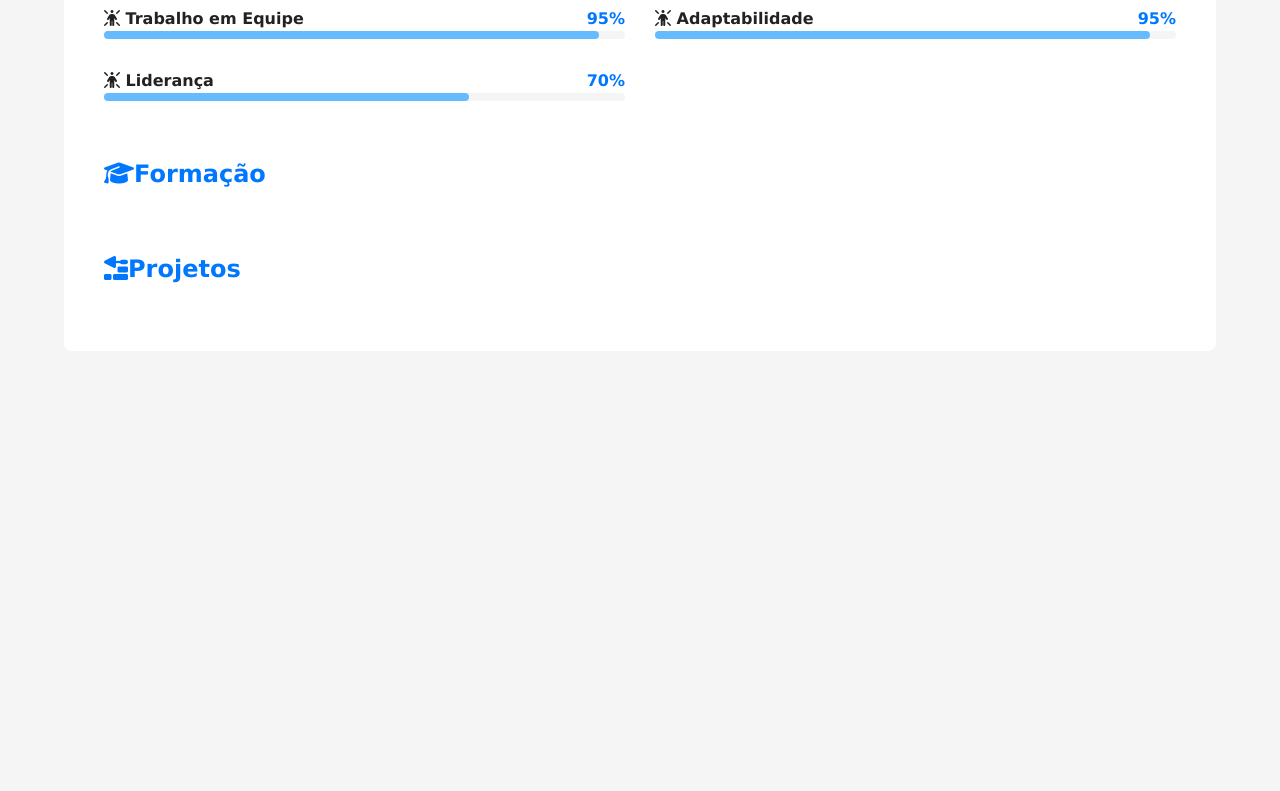
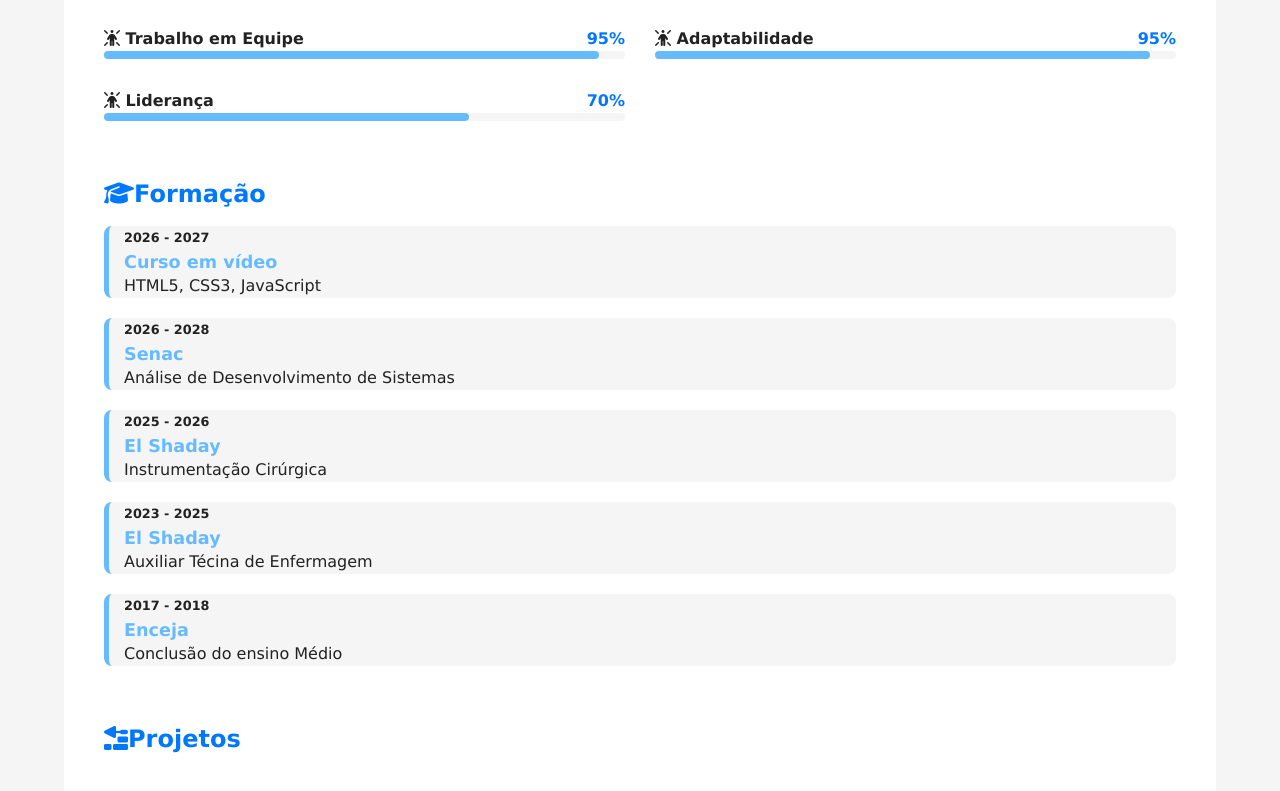
Before and after one commit to marvaozinha/projeto-portifolio, a plain HTML site: page index.html in a window 1280 px wide. Shown: the part 1405-2196 px from the top of the page. Before the commit the page ends 1756 px from the top, so only its background shows below. Drawn offline with Linux system fonts and the light colour scheme.

Commit message:
Área de formação

```diff
--- a/estilos/style.css
+++ b/estilos/style.css
@@ -134,7 +134,7 @@ article {
 
 article h2 {
   color: var(--destaque);
-  margin-bottom: 10px;
+  margin-bottom: 20px;
 }
 .video-container {
   position: relative;
@@ -188,6 +188,37 @@ article h2 {
   border-radius: 4px;
 }
 
+#formacao-container {
+  display: flex;
+  flex-direction: column-reverse;
+  gap: 20px;
+}
+
+#formacao-container .curso {
+  background-color: var(--fundo-principal);
+  border-radius: 8px;
+  border-left: 5px solid var(--destaque-inverso);
+  padding-left: 15px;
+  transition: border-width 0.5s, border-color 0.5s;
+}
+
+#formacao-container .curso:hover {
+  border-left-width: 15px;
+  border-color: var(--destaque);
+  cursor: pointer;
+}
+
+#formacao-container .periodo {
+  font-size: 0.8em;
+  font-weight: bold;
+  color: var(--texto);
+}
+
+#formacao-container .instituicao {
+  color: var(--destaque-inverso);
+  font-size: 1.1em;
+}
+
 
 @media screen and (min-width: 768px) {
   #skill-container {
--- a/index.html
+++ b/index.html
@@ -163,10 +163,50 @@
 
             <article id="formação">
                 <h2><i class="fa-solid fa-graduation-cap"></i>Formação</h2>
+
+                <div id="formacao-container">
+                    <div class="curso">
+                        <p class="periodo">2017 - 2018</p>
+                        <h3 class="instituicao">Enceja</h3>
+                        <p class="titulacao">Conclusão do ensino Médio</p>
+                    </div>
+
+                    <div class="curso">
+                        <p class="periodo">2023 - 2025</p>
+                        <h3 class="instituicao">El Shaday</h3>
+                        <p class="titulacao">Auxiliar Técina de Enfermagem</p>
+                    </div>
+
+                    <div class="curso">
+                        <p class="periodo">2025 - 2026</p>
+                        <h3 class="instituicao">El Shaday</h3>
+                        <p class="titulacao">Instrumentação Cirúrgica</p>
+                    </div>
+
+                    <div class="curso">
+                        <p class="periodo">2026 - 2028</p>
+                        <h3 class="instituicao">Senac</h3>
+                        <p class="titulacao">Análise de Desenvolvimento de Sistemas</p>
+                    </div>
+                    <div class="curso">
+                        <p class="periodo">2026 - 2027</p>
+                        <h3 class="instituicao">Curso em vídeo</h3>
+                        <p class="titulacao">HTML5, CSS3, JavaScript</p>
+                    </div>
+                    </div>
+
+
+
+
+
+                       <!--Fim-->
+
+
             </article> <!--Fim article#formação-->
 
             <article id="projetos">
                 <h2><i class="fa-solid fa-trowel-bricks"></i>Projetos</h2>
+                <!--Fim-->
 
             </article> <!--Fim article#projetosWfSfWA_-->
 
```
